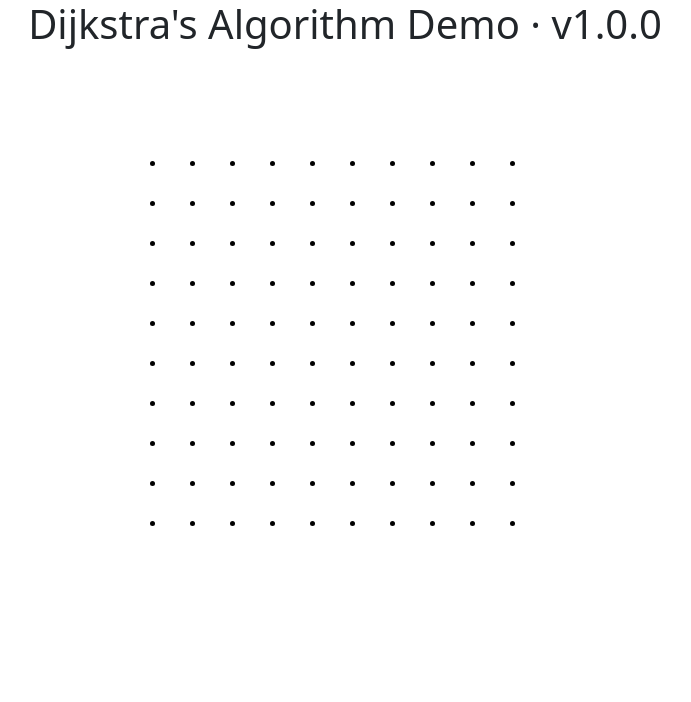
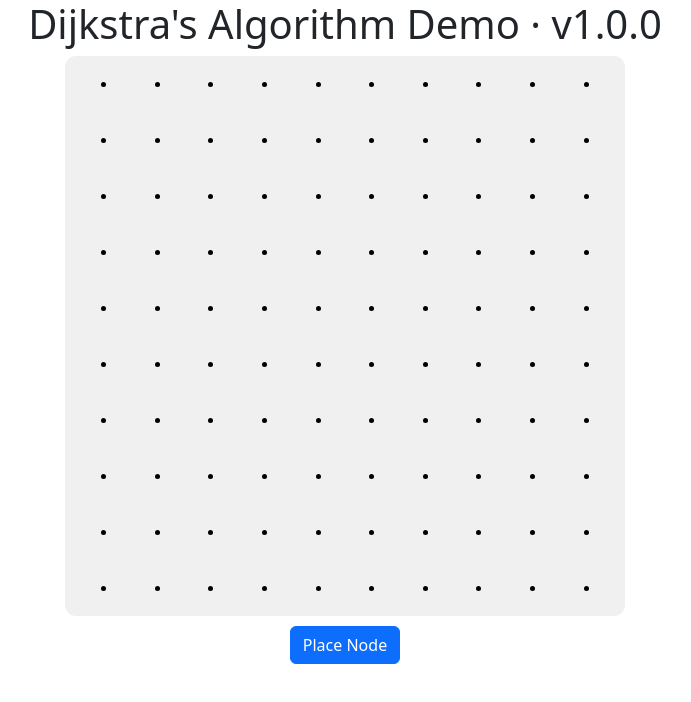
Before and after one commit to asaadbahmed/dijkstra-demo, a plain HTML site: page index.html in a window 1280 px wide. Shown: the whole page, without its empty margins (295-986 px from the left). Drawn offline with nearby package versions, Linux system fonts and the light colour scheme.

Commit message:
node placement (WIP)

```diff
--- a/app.js
+++ b/app.js
@@ -1,23 +1,75 @@
-const GRID_SIZE = 10; // NxN grid
-const DOT_SIZE = 30; // NxN dot (pixels)
-const DOT_GAP = 10; // Gap between dots (pixels)
-const DOT_COLOR = "#000000"; // Color of the dots
+const GRID_COLOR = "#f0f0f0"; // Color of the grid
+const GRID_SIZE = 10; // NxN grid (how many columns, how many rows)
+const DOT_SIZE = 5; // NxN dot (pixels)
+const DOT_COLOR = "#000000"; // Color of each dot
+const NODE_COLOR = "#0000FF"; // Color of each node
+const NODE_SIZE = DOT_SIZE * 2; // NxN node (pixels)
+
+// TODO: Add a max number of placable nodes
+// TODO: cool animation for drawing the best path calculated by the algorithm
+// TODO: If the placement button is hovered while in placement state, change the button text to "Cancel"
+
+let STATE = "idle"; // idle, placing-node, placing-edge
+const CLAMP = (value, min, max) => Math.min(Math.max(value, min), max);
+/*
+Maintain a list of unoccupied nodes
+Choose a random node, pop that node from the list
+*/
+
+function placeNode() {
+    // TODO: Check if state is, placing-node if it is, cancel the placement by removing the node and reseting the state
+    // TODO: Also change the button text to "Cancel" if it's hovered while in placement state
+    const workspace = document.getElementById("workspace");
+    const workspaceDimensions = workspace.getBoundingClientRect();
+    const node = document.createElement("div");
+    node.style.width = `${NODE_SIZE}px`;
+    node.style.height = `${NODE_SIZE}px`;
+    node.style.backgroundColor = NODE_COLOR;
+    node.style.borderRadius = "50%";
+    node.style.position = "absolute";
+    // TODO: Make sure to place the node in the center of the grid, or the current mouse pos (clamp it in if it is outside the grid)
+    // TODO: make sure to reset the cursor to default after placement is done
+    workspace.style.cursor = "none";
+    workspace.appendChild(node);
+
+    document.addEventListener("mousemove", function (data) {
+        node.style.left = `${data.clientX}px`;
+        node.style.top = `${data.clientY}px`;
+    });
+
+    // TODO: Track & Check if there's already a node there
+    document.addEventListener("click", function (data) {
+        // TODO: Disconnect the mousemove event listener
+        console.log("Place node at:", data.clientX, data.clientY);
+        // TODO: Check if the click is within the grid
+    });
+}
 
 document.addEventListener("DOMContentLoaded", function () {
-    console.log(`Creating a ${GRID_SIZE}x${GRID_SIZE} grid of dots.`);
+    const numberOfDots = GRID_SIZE * GRID_SIZE;
+    const workspaceContainer = document.getElementById("workspace");
+    const placeNodeButton = document.getElementById("place-node");
 
-    const workspace = document.getElementById("workspace");
-    const totalDots = GRID_SIZE * GRID_SIZE;
-
-    workspace.style.gridTemplateColumns = `repeat(${GRID_SIZE}, ${DOT_SIZE}px)`;
-    workspace.style.gridTemplateRows = `repeat(${GRID_SIZE}, ${DOT_SIZE}px)`;
-    workspace.style.gap = `${DOT_GAP}px`;
-
-    for (let i = 0; i < totalDots; i++) {
-        const dot = document.createElement("div");
-        dot.style.backgroundColor = DOT_COLOR;
-        workspace.appendChild(dot);
+    try {
+        if (!workspaceContainer) throw new Error("Element with id \"workspace\" does not exist..");
+        if (!placeNodeButton) throw new Error("Element with id \"place-node\" does not exist.");
+    } catch(error) {
+        console.error(`${error} Please make sure all of these elements exist in /index.html. If they do, and the problem persists, it could be a loading issue.`);
+        return;
     }
 
-    console.log("Successfully created grid dots.");
+    placeNodeButton.addEventListener("click", placeNode);
+
+    workspaceContainer.style.backgroundColor = GRID_COLOR;
+    workspaceContainer.style.gridTemplateColumns = `repeat(${GRID_SIZE}, 1fr)`;
+    workspaceContainer.style.gridTemplateRows = `repeat(${GRID_SIZE}, 1fr)`;
+
+    for (let i = 0; i < numberOfDots; i++) {
+        const dot = document.createElement("div");
+        dot.style.width = `${DOT_SIZE}px`;
+        dot.style.height = `${DOT_SIZE}px`;
+        dot.style.backgroundColor = DOT_COLOR;
+        dot.style.borderRadius = "50%";
+        workspaceContainer.appendChild(dot);
+    }
 });
--- a/grid_styles.css
+++ /dev/null
@@ -1,17 +0,0 @@
-.grid-container {
-    display: flex;
-    justify-content: center;
-    align-items: center;
-    height: 75vh;
-}
-
-.grid {
-    display: grid;
-    gap: 10px;
-}
-
-.grid div {
-    width: 5px;
-    height: 5px;
-    border-radius: 50%;
-}
--- a/index.html
+++ b/index.html
@@ -20,11 +20,26 @@
     ></script>
     <script src="app.js"></script>
     <h1 class="text-center">Dijkstra's Algorithm Demo · v1.0.0</h1>
-    <div class="container-fluid">
-      <link href="grid_styles.css" rel="stylesheet" />
-      <div class="grid-container">
-        <div class="grid" id="workspace"></div>
-      </div>
+    <div
+      class="container"
+      id="workspace"
+      style="
+        display: grid;
+        border-radius: 2%;
+        width: 70vh;
+        height: 70vh;
+        justify-items: center;
+        align-items: center;
+      "
+    ></div>
+    <div
+      class="container"
+      id="button-container"
+      style="display: flex; justify-content: center; margin-top: 10px"
+    >
+      <button type="button" class="btn btn-primary" id="place-node">
+        Place Node
+      </button>
     </div>
   </body>
 </html>
```
